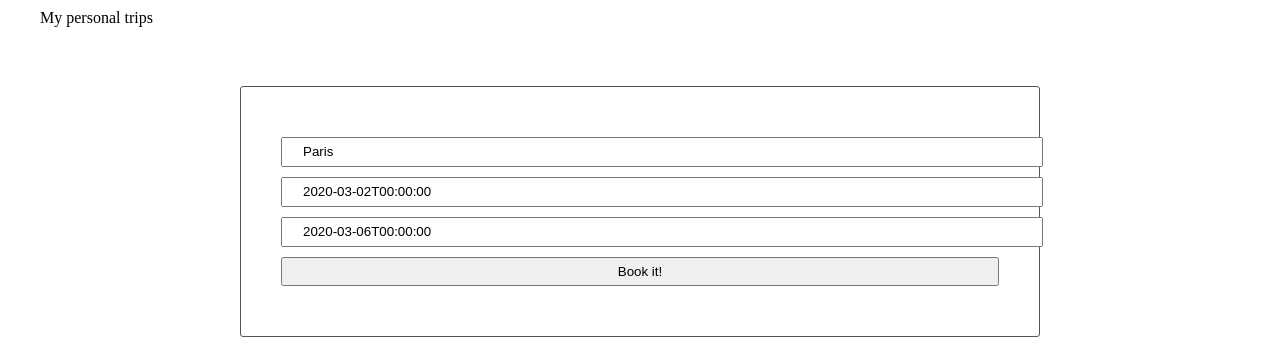
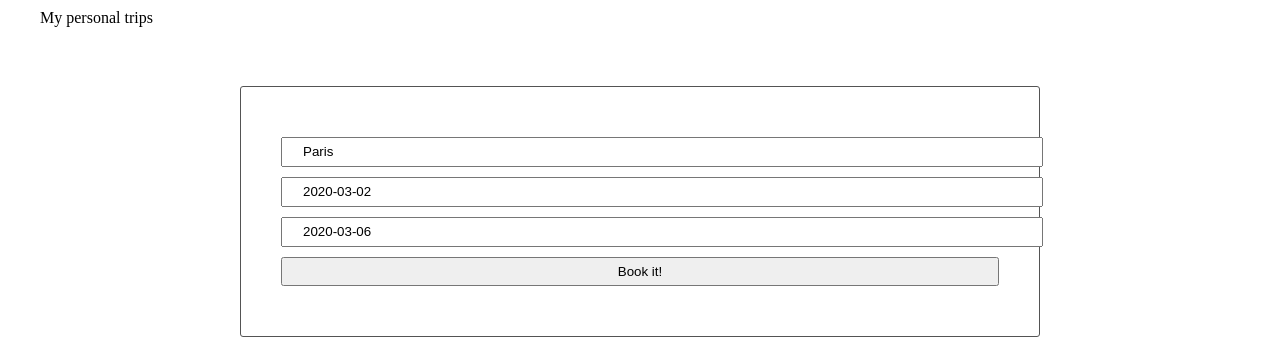
Before and after one commit to marinator86/udacity-frontend-5, a website built with webpack: page src/client/views/index.html in a window 1280 px wide. Shown: the top 339 px of the page. Built offline with nearby package versions, Linux system fonts and the light colour scheme.

Commit message:
changed date input

```diff
--- a/src/client/views/index.html
+++ b/src/client/views/index.html
@@ -17,8 +17,8 @@
             <section>
                 <form class="" onsubmit="return handleEvent(event)">
                     <input id="location" type="text" name="location" value="Paris">
-                    <input id="dayFrom" type="text" name="dayFrom" value="2020-03-02T00:00:00">
-                    <input id="dayTo" type="text" name="dayTo" value="2020-03-06T00:00:00">
+                    <input id="dayFrom" type="text" name="dayFrom" value="2020-03-02">
+                    <input id="dayTo" type="text" name="dayTo" value="2020-03-06">
                     <input type="submit" name="" value="Book it!" onclick="return C.handleEvent(event)" onsubmit="return C.handleEvent(event)">
                 </form>
             </section>
```
